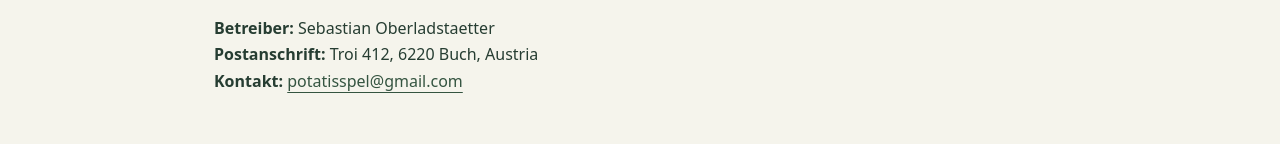
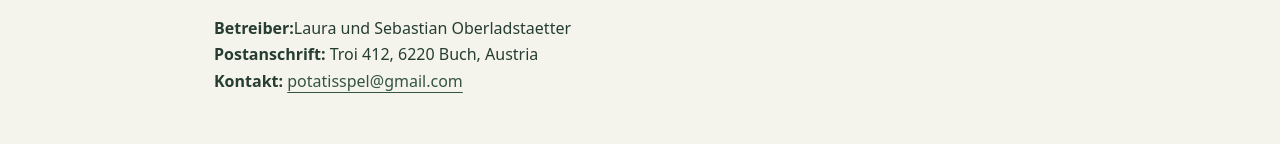
Before and after one commit to potatozepp/potatisspel-website, a plain HTML site: page de/legal.html in a window 1280 px wide. Shown: the part 288-432 px from the top of the page. Drawn offline with Linux system fonts and the light colour scheme.

Commit message:
Update legal.html

```diff
--- a/de/legal.html
+++ b/de/legal.html
@@ -20,7 +20,7 @@
       <h1>Impressum</h1>
       <p>PotatisSpel ist derzeit ein unabhängiges persönliches Spieleentwicklungsprojekt und kein eingetragenes Unternehmen.</p>
       <p>
-      <strong>Betreiber:</strong> Sebastian Oberladstaetter<br>
+      <strong>Betreiber:</strong>Laura und Sebastian Oberladstaetter<br>
       <strong>Postanschrift:</strong> Troi 412, 6220 Buch, Austria<br>
       <strong>Kontakt:</strong>
       <a href="mailto:potatisspel@gmail.com">potatisspel@gmail.com</a>
```
